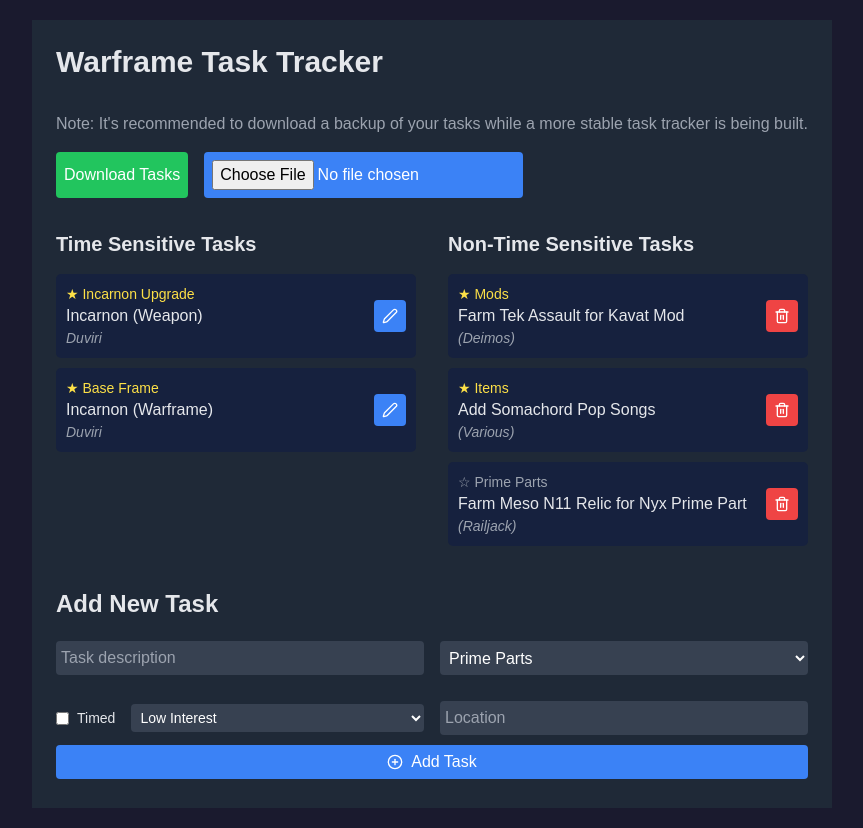
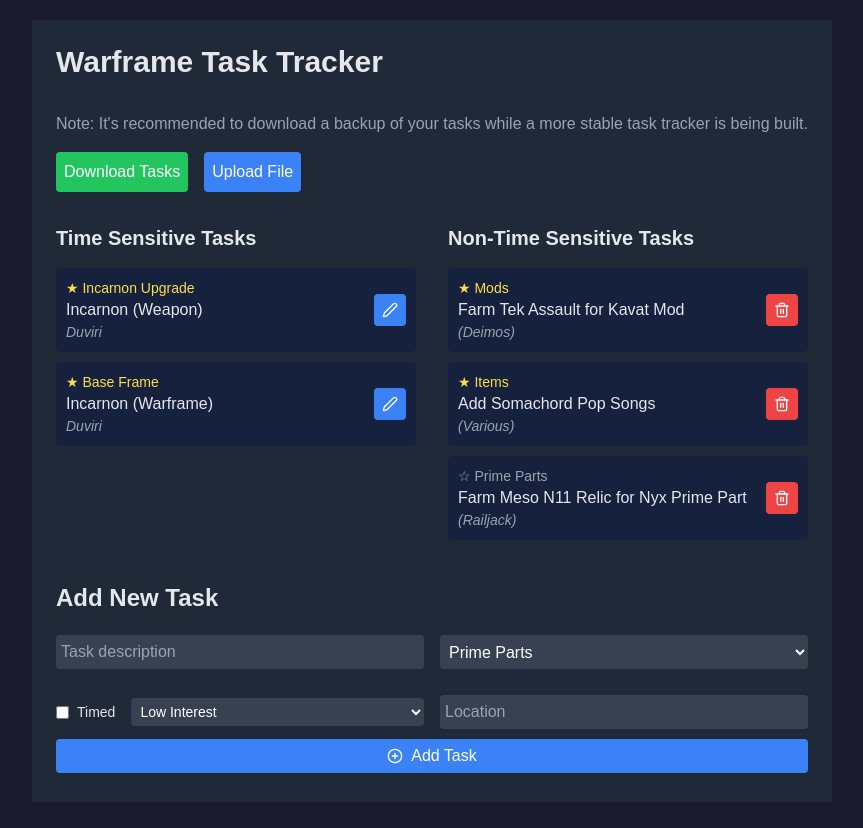
Before and after one commit to commdao/warframe-task-tracker, a React (Create React App) app: page / in a window 1280 px wide. Shown: the whole page, without its empty margins (208-1071 px from the left). Built offline with nearby package versions, Linux system fonts and the light colour scheme.

Commit message:
fixed file upload CSS

```diff
--- a/src/WarframeTaskTracker.js
+++ b/src/WarframeTaskTracker.js
@@ -236,12 +236,17 @@
         <button onClick={downloadTasks} className="bg-green-500 hover:bg-green-600 text-white p-2 rounded">
           Download Tasks
         </button>
-        <input
-          type="file"
-          onChange={uploadTasks}
-          accept=".json"
-          className="bg-blue-500 text-white p-2 rounded"
-        />
+
+        {/* Custom file input */ }
+        <label className="bg-blue-500 hover:bg-blue-600 text-white p-2 rounded cursor-pointer">
+          Upload File
+          <input
+            type="file"
+            onChange={uploadTasks}
+            accept=".json"
+            className="hidden"
+          />
+        </label>
       </div>
 
       <div className="task-lists flex flex-col md:flex-row justify-between gap-8 mt-8">
```
